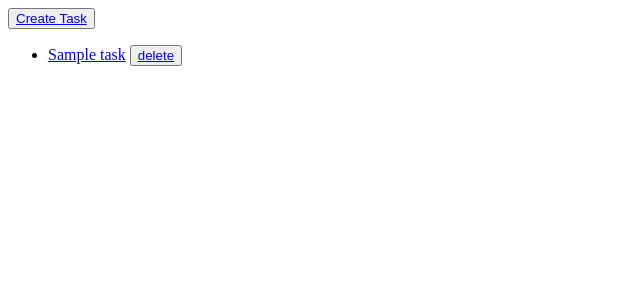
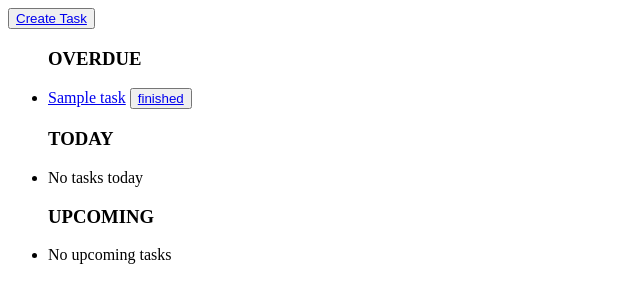
Before and after one commit to aldo2811/todolist-backend, a Django app: page /task/ in a window 1280 px wide. Shown: the top 303 px of the page, without its empty margins (0-640 px from the left). Run offline with Django 3.2, Linux system fonts and the light colour scheme; a user stored in the database is signed in; tables that the repository leaves empty hold one stand-in row (values such as "Sample post").

Commit message:
[feat] separate upcoming, today and overdue tasks in task list template

```diff
--- a/templates/task_list.html
+++ b/templates/task_list.html
@@ -1,10 +1,37 @@
 <button><a href={% url 'task_create' %}>Create Task</a></button>
 <ul>
-    {% for task in task_list %}
+    <h3>OVERDUE</h3>
+    {% for task in overdue_tasks %}
         <li><a href={% url 'task_detail' task.id %}>{{ task }}</a>
             <button>
-                <a href={% url 'task_delete' task.id %}>delete</a>
+                <a href={% url 'task_delete' task.id %}>finished</a>
             </button>
         </li>
+    {% empty %}
+        <li>No tasks overdue</li>
     {% endfor %}
 </ul>
+<ul>
+    <h3>TODAY</h3>
+    {% for task in today_tasks %}
+        <li><a href={% url 'task_detail' task.id %}>{{ task }}</a>
+            <button>
+                <a href={% url 'task_delete' task.id %}>finished</a>
+            </button>
+        </li>
+    {% empty %}
+        <li>No tasks today</li>
+    {% endfor %}
+</ul>
+<ul>
+    <h3>UPCOMING</h3>
+    {% for task in upcoming_tasks %}
+        <li><a href={% url 'task_detail' task.id %}>{{ task }}</a>
+            <button>
+                <a href={% url 'task_delete' task.id %}>finished</a>
+            </button>
+        </li>
+    {% empty %}
+        <li>No upcoming tasks</li>
+    {% endfor %}
+</ul>
--- a/todolist/views.py
+++ b/todolist/views.py
@@ -1,8 +1,10 @@
-from django.contrib.auth import login, authenticate, get_user_model
+from django.contrib.auth import login, authenticate
 from django.contrib.auth.forms import AuthenticationForm
 from django.core.exceptions import ObjectDoesNotExist, ValidationError, PermissionDenied
 from django.shortcuts import render, redirect
 from django.views import View
+
+from datetime import date, datetime, time
 
 from .forms import TaskForm, CreateUserForm
 from .models import Task, Category, Todolist, User
@@ -12,11 +14,29 @@ from .models import Task, Category, Todolist, User
 class TaskList(View):
     def get(self, request, *args, **kwargs):
         try:
+            cur_datetime = datetime.today()
+            today_max = datetime.combine(date.today(), time.max)
+
             todolist = Todolist.objects.get(user=request.user)
             tasks = Task.objects.filter(todolist=todolist)
+
+            today_tasks = tasks.filter(datetime_due__range=[cur_datetime, today_max])
+            overdue_tasks = tasks.filter(datetime_due__lt=cur_datetime)
+            upcoming_tasks = tasks.filter(datetime_due__gt=cur_datetime)
+
         except ObjectDoesNotExist:
-            tasks = Todolist.objects.none()
-        return render(request, "task_list.html", {"task_list": tasks})
+            overdue_tasks = Todolist.objects.none()
+            today_tasks = Todolist.objects.none()
+            upcoming_tasks = Todolist.objects.none()
+        return render(
+            request,
+            "task_list.html",
+            {
+                "overdue_tasks": overdue_tasks,
+                "today_tasks": today_tasks,
+                "upcoming_tasks": upcoming_tasks,
+            },
+        )
 
 
 class TaskDetail(View):
```
